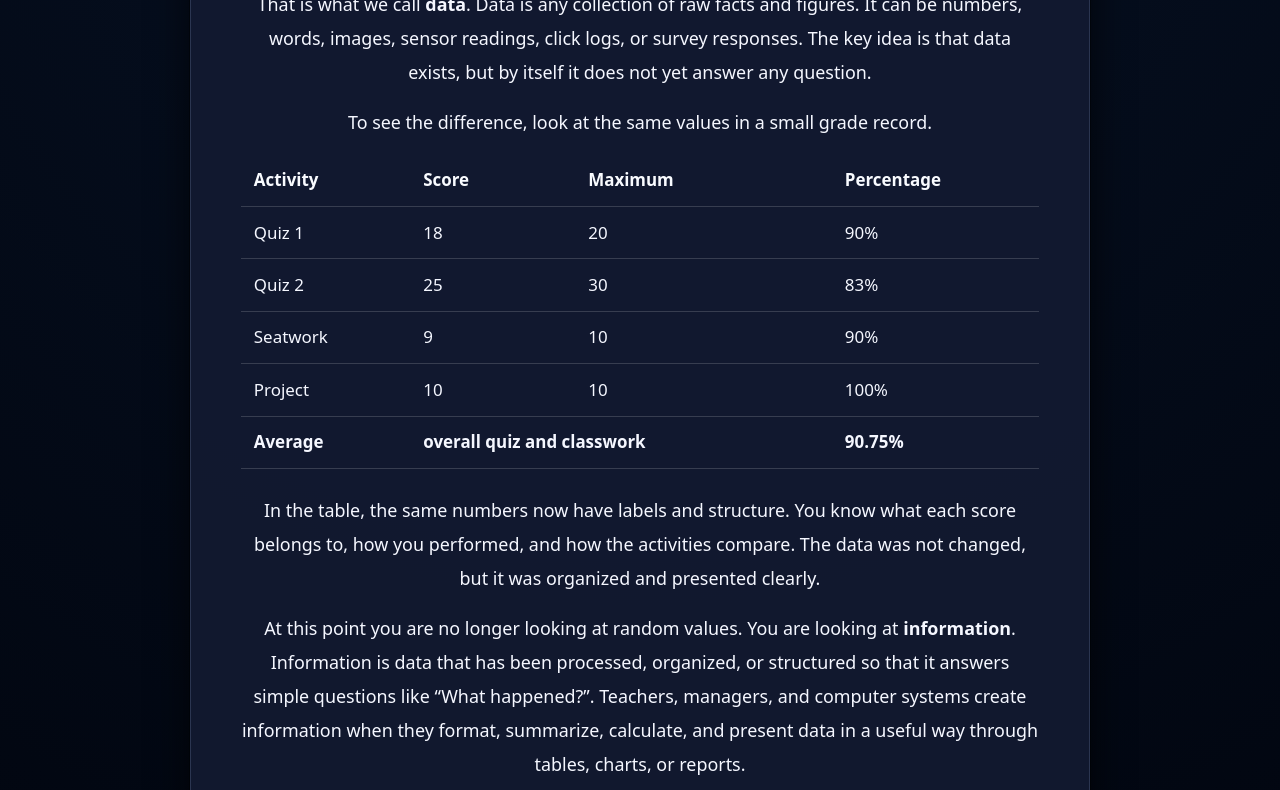
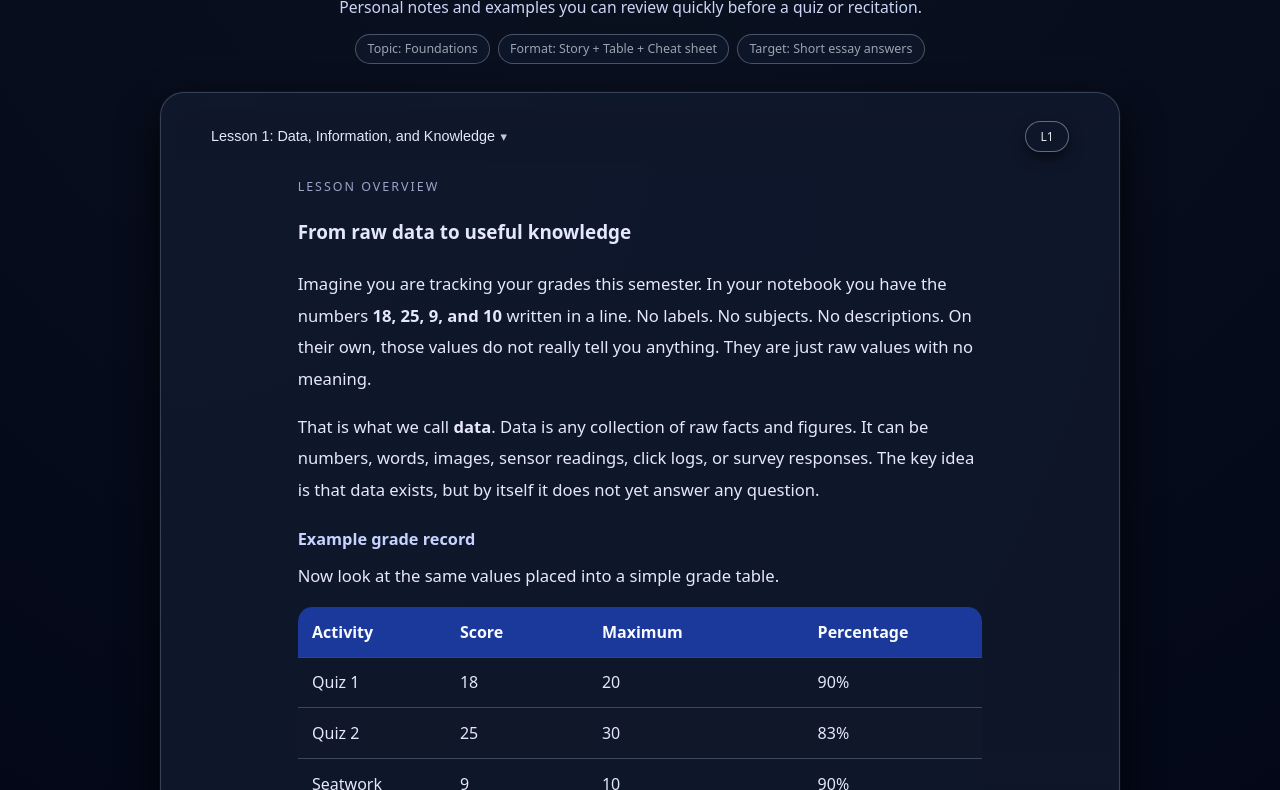
Before and after one commit to AlexanderTheBored/My-Portfolio, a plain HTML site: page ITC notes/lesson-1-data-information-knowledge.html in a window 1280 px wide. Shown: the part 277-1067 px from the top of the page. Drawn offline with Linux system fonts and the light colour scheme.

Commit message:
update to notes

```diff
--- a/ITC notes/lesson-1-data-information-knowledge.html
+++ b/ITC notes/lesson-1-data-information-knowledge.html
@@ -16,7 +16,7 @@
       </div>
       <div class="nav-title">
         <div class="nav-title-main">Rovel Floriane S. Lumapas</div>
-        <div class="nav-title-sub">ITC • Lesson 1 Notes</div>
+        <div class="nav-title-sub">ITC Notes • Lesson 1</div>
       </div>
     </div>
 
@@ -36,12 +36,27 @@
 </header>
 
 <main class="page-shell">
-  <section class="section">
+  <section class="section notes-shell">
+    <!-- Page heading strip -->
+    <header class="notes-page-header">
+      <div class="notes-page-label">ITC Reviewer</div>
+      <h1 class="notes-page-title">
+        Lesson 1 · Data, Information, and Knowledge
+      </h1>
+      <p class="notes-page-subtitle">
+        Personal notes and examples you can review quickly before a quiz or recitation.
+      </p>
+
+      <div class="notes-meta-row">
+        <span class="notes-meta-pill">Topic: Foundations</span>
+        <span class="notes-meta-pill">Format: Story + Table + Cheat sheet</span>
+        <span class="notes-meta-pill">Target: Short essay answers</span>
+      </div>
+    </header>
 
     <!-- LESSON TAB + CONTENT CARD -->
       <article class="card lesson-card">
       <div class="card-inner">
-
         <!-- Folder-style tab bar -->
         <div class="lesson-tab-bar">
           <button
@@ -61,11 +76,17 @@
 
         <!-- Collapsible lesson body -->
         <div class="lesson-panel">
-          <div class="card-body">
+          <div class="card-body notes-body">
+        <header class="notes-section-header">
+          <p class="notes-section-label">Lesson overview</p>
+          <h2 class="notes-section-title">
+            From raw data to useful knowledge
+          </h2>
+        </header>
             <p>
               Imagine you are tracking your grades this semester. In your notebook you have the numbers
-              18, 25, 9, and 10 written in a line. No labels. No subjects. No descriptions. On their own,
-              those values do not really tell you anything. They are just raw values with no meaning.
+              <strong>18, 25, 9, and 10</strong> written in a line. No labels. No subjects. No descriptions.
+              On their own, those values do not really tell you anything. They are just raw values with no meaning.
             </p>
 
             <p>
@@ -74,8 +95,10 @@
               idea is that data exists, but by itself it does not yet answer any question.
             </p>
 
+            <h3 class="notes-subheading">Example grade record</h3>
+
             <p>
-              To see the difference, look at the same values in a small grade record.
+              Now look at the same values placed into a simple grade table.
             </p>
 
             <table class="notes-table">
@@ -134,6 +157,8 @@
               data in a useful way through tables, charts, or reports.
             </p>
 
+            <h3 class="notes-subheading">From information to knowledge</h3>
+
             <p>
               If you keep recording your quiz and project scores over several weeks, you might notice a
               pattern. Maybe your project scores are always high, while your quiz scores drop whenever
@@ -155,12 +180,17 @@
               then making that information easy to access.
             </p>
 
+            <div class="notes-summary-block">
+              <h3 class="notes-subheading">Key flow to remember</h3>
               <p>
-              In short, <strong>data</strong> is raw input, <strong>information</strong> is processed and
-              organized output, and <strong>knowledge</strong> is human understanding built on top of that
-              information. A simple way to remember the flow is:
-              <strong>Data → Information → Knowledge → Action</strong>.
+                <strong>Data</strong> is raw input,
+                <strong>information</strong> is processed and organized output, and
+                <strong>knowledge</strong> is human understanding built on that information.
               </p>
+              <p class="notes-flow-line">
+                <strong>Data → Information → Knowledge → Action</strong>
+              </p>
+            </div>
           </div>
         </div>
       </div>
@@ -179,9 +209,9 @@
         <div class="card-face card-face-front">
           <div class="card-inner notes-cheatsheet-front">
             <div class="notes-cheatsheet-label">Lesson 1</div>
-            <h3 class="notes-cheatsheet-title">Data, information, knowledge</h3>
+            <h3 class="notes-cheatsheet-title">Quick reviewer</h3>
             <p class="notes-cheatsheet-subtitle">
-              Short reviewer on what each term means and how they connect.
+              Data vs Information vs Knowledge at a glance.
             </p>
             <p class="notes-cheatsheet-hint">
               Click or tap this card to flip and see the key points.
@@ -192,21 +222,24 @@
         <!-- BACK FACE -->
         <div class="card-face card-face-back">
           <div class="card-inner">
-            <div class="card-header">
+            <div class="card-header notes-cheatsheet-header">
               <div>
-                <h3 class="card-title">Cheat sheet for quick review</h3>
+                <h3 class="card-title">Cheat sheet for fast review</h3>
+                <p class="card-subtitle">
+                  Use these lines when answering short essay questions.
+                </p>
               </div>
               <span class="card-badge">Reviewer</span>
             </div>
 
-            <ul class="card-list">
+            <ul class="card-list notes-cheatsheet-list">
               <li>
                 <strong>Data</strong>: raw, unorganized facts with no clear meaning yet
                 (scores, names, timestamps, sensor readings).
               </li>
               <li>
                 <strong>Information</strong>: data that is processed, organized, or presented in a way that
-                answers simple questions such as “what happened”.
+                answers simple questions such as <q>What happened?</q>.
               </li>
               <li>
                 <strong>Knowledge</strong>: conclusions and insights formed when information is combined with
@@ -217,8 +250,8 @@
                 <strong>Data → Information → Knowledge → Action.</strong>
               </li>
               <li>
-                Computers mainly support the jump from data to information. People still play the main role in
-                turning information into knowledge and deciding what to do.
+                Computers mainly support the jump from <strong>data</strong> to <strong>information</strong>.
+                People still play the main role in turning information into knowledge and deciding what to do.
               </li>
             </ul>
           </div>
@@ -226,6 +259,7 @@
       </div>
     </article>
 
+    <!-- Bottom links -->
     <div class="notes-links-row">
       <a class="card-link" href="overview.html">
         <span>↗</span> Back to ITC overview
--- a/css/itc-notes.css
+++ b/css/itc-notes.css
@@ -1,43 +1,129 @@
 /* ========== ITC NOTES PAGES ========== */
 
 .itc-notes-page {
-  background: radial-gradient(circle at top, #071225 0, #020712 55%, #000208 100%);
+  background:
+    radial-gradient(circle at top, #0b1220 0, #020617 55%, #000208 100%);
 }
 
 /* Layout shell for this page */
 .itc-notes-page .section {
-  max-width: 900px;
+  max-width: 960px;
   margin-inline: auto;
 }
 
-/* Cards on notes page: no shine, no dramatic hover */
+/* Outer shell spacing */
+.itc-notes-page .notes-shell {
+  margin-top: 1.75rem;
+}
+
+/* Page header */
+.itc-notes-page .notes-page-header {
+  margin-bottom: 1.75rem;
+  text-align: center;
+  max-width: 72ch;
+  margin-left: auto;
+  margin-right: auto;
+}
+
+.itc-notes-page .notes-page-label {
+  display: inline-flex;
+  align-items: center;
+  gap: 0.4rem;
+  font-size: 0.8rem;
+  letter-spacing: 0.18em;
+  text-transform: uppercase;
+  color: #a5b4fc;
+  padding: 0.3rem 0.75rem;
+  border-radius: 999px;
+  border: 1px solid rgba(129, 140, 248, 0.4);
+  background: radial-gradient(circle at 0 0, rgba(56, 189, 248, 0.16), transparent),
+    rgba(15, 23, 42, 0.9);
+  box-shadow: 0 10px 24px rgba(15, 23, 42, 0.9);
+}
+
+.itc-notes-page .notes-page-title {
+  font-size: clamp(1.7rem, 3vw, 2rem);
+  margin-top: 0.75rem;
+  margin-bottom: 0.4rem;
+}
+
+.itc-notes-page .notes-page-subtitle {
+  font-size: 0.98rem;
+  color: #cbd5f5;
+  max-width: 640px;
+}
+
+.itc-notes-page .notes-meta-row {
+  margin-top: 0.9rem;
+  display: flex;
+  flex-wrap: wrap;
+  gap: 0.5rem;
+  justify-content: center;
+}
+
+.itc-notes-page .notes-meta-pill {
+  font-size: 0.78rem;
+  padding: 0.25rem 0.7rem;
+  border-radius: 999px;
+  border: 1px solid rgba(148, 163, 184, 0.45);
+  color: #9ca3af;
+  background: rgba(15, 23, 42, 0.9);
+}
+
+/* Cards on notes page: softer, with a subtle notebook grid */
+
 .itc-notes-page .card {
-  background: rgba(18, 26, 48, 0.96);
-  border: 1px solid rgba(180, 205, 255, 0.16);
+  background:
+    linear-gradient(
+      to bottom,
+      rgba(15, 23, 42, 0.92),
+      rgba(15, 23, 42, 0.98)
+    ),
+    radial-gradient(circle at 0 0, rgba(56, 189, 248, 0.18), transparent 60%);
+  border: 1px solid rgba(148, 163, 184, 0.3);
   box-shadow:
-    0 18px 40px rgba(0, 0, 0, 0.7),
-    0 0 0 1px rgba(0, 0, 0, 0.35);
+    0 18px 40px rgba(0, 0, 0, 0.8),
+    0 0 0 1px rgba(15, 23, 42, 0.8);
   border-radius: 1.5rem;
   margin-inline: auto;
   transform: none;
+  position: relative;
+  overflow: hidden;
 }
 
-/* Kill shimmer on this page */
+/* Subtle grid lines to feel like a neat notes page */
 .itc-notes-page .card::before {
-  content: none;
+  content: "";
+  position: absolute;
+  inset: 0;
+  background-image:
+    linear-gradient(
+      rgba(148, 163, 184, 0.05) 1px,
+      transparent 1px
+    ),
+    linear-gradient(
+      90deg,
+      rgba(148, 163, 184, 0.03) 1px,
+      transparent 1px
+    );
+  background-size: 100% 40px, 40px 100%;
+  opacity: 0.2;
+  pointer-events: none;
 }
 
-/* Calm hover state */
+/* No dramatic hover */
 .itc-notes-page .card:hover {
   transform: none;
-  border-color: rgba(180, 205, 255, 0.2);
+  border-color: rgba(148, 163, 184, 0.5);
   box-shadow:
-    0 18px 40px rgba(0, 0, 0, 0.7),
-    0 0 0 1px rgba(0, 0, 0, 0.35);
-  background: rgba(18, 26, 48, 0.96);
+    0 18px 40px rgba(0, 0, 0, 0.9),
+    0 0 0 1px rgba(15, 23, 42, 0.9);
 }
 
+/* Inner padding */
 .itc-notes-page .card-inner {
+  position: relative;
+  z-index: 1;
   padding: 2rem 2.25rem;
 }
 
@@ -48,14 +134,15 @@
 
 .itc-notes-page .card-subtitle {
   font-size: 1rem;
+  color: #cbd5f5;
 }
 
 /* main text */
 .itc-notes-page .card-body,
 .itc-notes-page .card-list {
-  font-size: 1.12rem;
+  font-size: 1.04rem;
   line-height: 1.9;
-  color: #f5f7ff;
+  color: #e5e7ff;
 }
 
 .itc-notes-page .card-body p {
@@ -63,36 +150,103 @@
 }
 
 .itc-notes-page .card-list li {
-  color: #eef2ff;
+  color: #e5e7ff;
 }
 
 .itc-notes-page .card-list li + li {
   margin-top: 0.55rem;
 }
 
+/* Headings and layout inside notes body */
+
+.itc-notes-page .notes-body {
+  text-align: left;
+  max-width: 72ch;
+  margin-inline: auto;
+}
+
+.itc-notes-page .notes-section-header {
+  margin-bottom: 1.1rem;
+}
+
+.itc-notes-page .notes-section-label {
+  font-size: 0.78rem;
+  letter-spacing: 0.16em;
+  text-transform: uppercase;
+  color: #9ca3c7;
+  margin-bottom: 0.35rem;
+}
+
+.itc-notes-page .notes-section-title {
+  font-size: 1.18rem;
+  margin: 0;
+  color: #e5e7ff;
+}
+
+.itc-notes-page .notes-subheading {
+  font-size: 1.02rem;
+  margin-top: 1.15rem;
+  margin-bottom: 0.3rem;
+  color: #c7d2fe;
+}
+
+/* Summary block */
+
+.itc-notes-page .notes-summary-block {
+  margin-top: 1.35rem;
+  padding: 0.9rem 1rem;
+  border-radius: 1rem;
+  border: 1px solid rgba(129, 140, 248, 0.5);
+  background:
+    radial-gradient(circle at 0 0, rgba(129, 140, 248, 0.25), transparent 55%),
+    rgba(15, 23, 42, 0.95);
+}
+
+.itc-notes-page .notes-summary-block p {
+  margin-bottom: 0.35rem;
+}
+
+.itc-notes-page .notes-flow-line {
+  font-size: 0.98rem;
+  color: #e0f2fe;
+}
+
 /* table used for sample dataset */
+
 .itc-notes-page .notes-table {
   width: 100%;
   border-collapse: collapse;
   margin: 1rem 0 1.5rem;
-  font-size: 1.06rem;
+  font-size: 1rem;
+  background: rgba(15, 23, 42, 0.9);
+  border-radius: 0.9rem;
+  overflow: hidden;
 }
 
 .itc-notes-page .notes-table th,
 .itc-notes-page .notes-table td {
-  padding: 0.6rem 0.8rem;
+  padding: 0.6rem 0.9rem;
   text-align: left;
-  border-bottom: 1px solid rgba(255, 255, 255, 0.16);
+  border-bottom: 1px solid rgba(148, 163, 184, 0.35);
 }
 
 .itc-notes-page .notes-table thead th {
   font-weight: 600;
   color: #f9fbff;
+  background: rgba(30, 64, 175, 0.85);
+}
+
+.itc-notes-page .notes-table tbody tr:nth-child(odd) {
+  background: rgba(15, 23, 42, 0.9);
+}
+
+.itc-notes-page .notes-table tbody tr:nth-child(even) {
+  background: rgba(15, 23, 42, 0.96);
 }
 
 .itc-notes-page .notes-table-summary td {
   font-weight: 600;
-  border-top: 1px solid rgba(255, 255, 255, 0.25);
+  border-top: 1px solid rgba(129, 140, 248, 0.65);
 }
 
 /* Cheat sheet card container */
@@ -150,7 +304,7 @@
 
 .itc-notes-page .notes-cheatsheet-label {
   font-size: 0.9rem;
-  letter-spacing: 0.12em;
+  letter-spacing: 0.14em;
   text-transform: uppercase;
   color: #cbd5f5;
   margin-bottom: 0.5rem;
@@ -172,6 +326,21 @@
   color: #9ca3c7;
 }
 
+/* Cheat sheet header alignment */
+.itc-notes-page .notes-cheatsheet-header {
+  flex-direction: row;
+  align-items: flex-start;
+  gap: 0.5rem;
+}
+
+.itc-notes-page .notes-cheatsheet-header > div {
+  text-align: left;
+}
+
+.itc-notes-page .notes-cheatsheet-list {
+  text-align: left;
+}
+
 /* Bottom links row */
 .itc-notes-page .notes-links-row {
   margin-top: 1.75rem;
@@ -181,62 +350,56 @@
   justify-content: center;
 }
 
-/* Center text inside cards on the ITC notes page */
-.itc-notes-page .card-header,
-.itc-notes-page .card-body,
-.itc-notes-page .card-list {
-  text-align: center;
+/* ========== LESSON TAB FOLDER STYLE ========== */
+
+/* Let the top strip sit on the card edge */
+.itc-notes-page .lesson-card {
+  overflow: visible;
 }
-
-/* Make the header stack nicely with centered text and badge */
-.itc-notes-page .card-header {
-  flex-direction: column;
-  align-items: center;
-  gap: 0.5rem;
-}
-
-.itc-notes-page .card-header > div {
-  text-align: center;
-}
-
-/* ========== LESSON TAB FOLDER STYLE ========== */
 
 .itc-notes-page .lesson-card .card-inner {
   position: relative;
-  padding: 2rem 2.25rem 2rem;
+  padding: 2.5rem 2.25rem 2rem;
 }
 
-/* Bar that holds the tab and the L1 pill */
+/* Seamless top strip attached to the card */
 .itc-notes-page .lesson-tab-bar {
   display: flex;
-  align-items: flex-end;
+  align-items: center;
   justify-content: space-between;
-  gap: 0.75rem;
+  gap: 1rem;
 
-  /* make the tab sit on the card border */
-  margin: -2rem -2.25rem 0;
-  padding: 0 2.25rem;
+  margin: -2.5rem -2.25rem 0;
+  padding: 0.85rem 2.25rem 0.7rem;
+
+  border-radius: 1.5rem 1.5rem 0 0;
+  background:
+    linear-gradient(
+      to bottom,
+      rgba(15, 23, 42, 0.98),
+      rgba(15, 23, 42, 0.96)
+    );
+  border-bottom: 1px solid rgba(15, 23, 42, 1);
 }
 
-/* Main folder tab */
+/* Text button that lives inside the strip, not a separate pill */
 .itc-notes-page .lesson-tab {
-  border-radius: 0.9rem 0.9rem 0 0;
-  border: 1px solid rgba(148, 163, 184, 0.45);
-  border-bottom: none;
-  background: #050816;
-  padding: 0.45rem 1.25rem;
+  display: inline-flex;
+  align-items: center;
+  gap: 0.35rem;
+  padding: 0;
+  border: none;
+  background: transparent;
   color: #e5e7ff;
   font-size: 0.9rem;
-  display: inline-flex;
-  align-items: center;
-  gap: 0.5rem;
+  font-weight: 500;
   cursor: pointer;
-  box-shadow: 0 4px 8px rgba(0, 0, 0, 0.45);
 }
 
-/* Remove native button outline */
-.itc-notes-page .lesson-tab {
-  outline: none;
+.itc-notes-page .lesson-tab:focus-visible {
+  outline: 2px solid rgba(56, 189, 248, 0.7);
+  outline-offset: 2px;
+  border-radius: 999px;
 }
 
 /* Tab label text */
@@ -247,24 +410,25 @@
 /* Little arrow icon */
 .itc-notes-page .lesson-tab-icon {
   font-size: 0.8rem;
-  opacity: 0.9;
-  transition: transform 150ms ease-out;
+  opacity: 0.85;
+  transition: transform 150ms ease-out, opacity 150ms ease-out;
 }
 
-/* L1 pill on the right */
+/* L1 pill on the right, still separate but matching */
 .itc-notes-page .lesson-tab-pill {
-  padding: 0.25rem 0.9rem;
+  padding: 0.3rem 0.9rem;
   border-radius: 999px;
-  border: 1px solid rgba(148, 163, 184, 0.5);
+  border: 1px solid rgba(148, 163, 184, 0.6);
   font-size: 0.75rem;
-  color: #9ca3af;
-  background: transparent;
+  color: #e5e7eb;
+  background: rgba(15, 23, 42, 0.96);
+  box-shadow: 0 6px 14px rgba(0, 0, 0, 0.55);
 }
 
 /* Collapsible lesson content */
 .itc-notes-page .lesson-panel {
   border-radius: 0 0 1.5rem 1.5rem;
-  margin-top: 0.5rem;
+  margin-top: 0.7rem;
 }
 
 /* Collapsed state */
@@ -275,4 +439,55 @@
 /* Arrow when collapsed */
 .itc-notes-page .lesson-tab[aria-expanded="false"] .lesson-tab-icon {
   transform: rotate(-90deg);
+  opacity: 0.7;
 }
+
+/* ========== GENERAL ALIGNMENT TWEAKS ========== */
+
+/* For notes pages, keep most text left-aligned except where explicitly centered */
+.itc-notes-page .card-header,
+.itc-notes-page .card-body,
+.itc-notes-page .card-list {
+  text-align: left;
+}
+
+.itc-notes-page .card-header {
+  display: flex;
+  justify-content: space-between;
+  align-items: flex-start;
+  gap: 0.5rem;
+}
+
+/* Responsive tweaks */
+
+@media (max-width: 768px) {
+  .itc-notes-page .card-inner {
+    padding: 1.6rem 1.5rem;
+  }
+
+  .itc-notes-page .lesson-card .card-inner {
+    padding: 1.8rem 1.5rem 1.6rem;
+  }
+
+  .itc-notes-page .lesson-tab-bar {
+    margin: -1.8rem -1.5rem 0;
+    padding: 0 1.5rem;
+  }
+
+  .itc-notes-page .lesson-tab-label {
+    white-space: normal;
+  }
+
+  .itc-notes-page .notes-page-header {
+    text-align: left;
+  }
+
+  .itc-notes-page .notes-meta-row {
+    flex-direction: column;
+    align-items: flex-start;
+  }
+
+  .itc-notes-page .notes-body {
+    max-width: 100%;
+  }
+}
```
Lines whose indentation alone changed are shown as unchanged.
